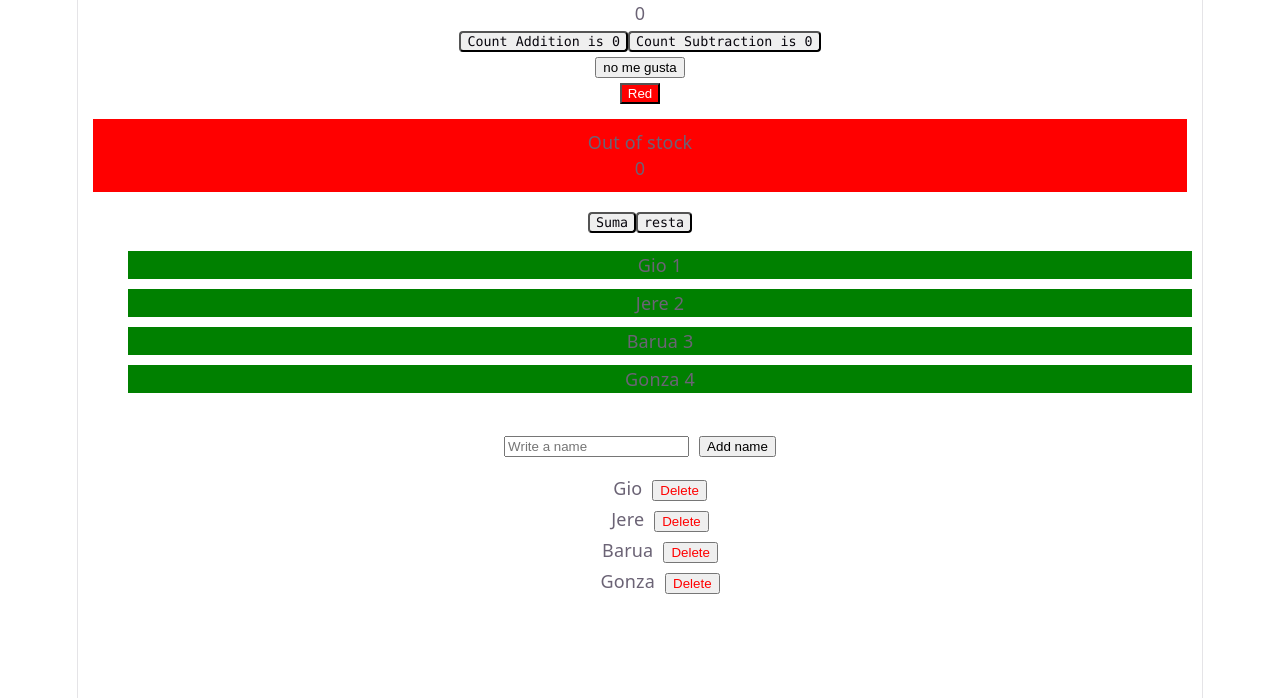
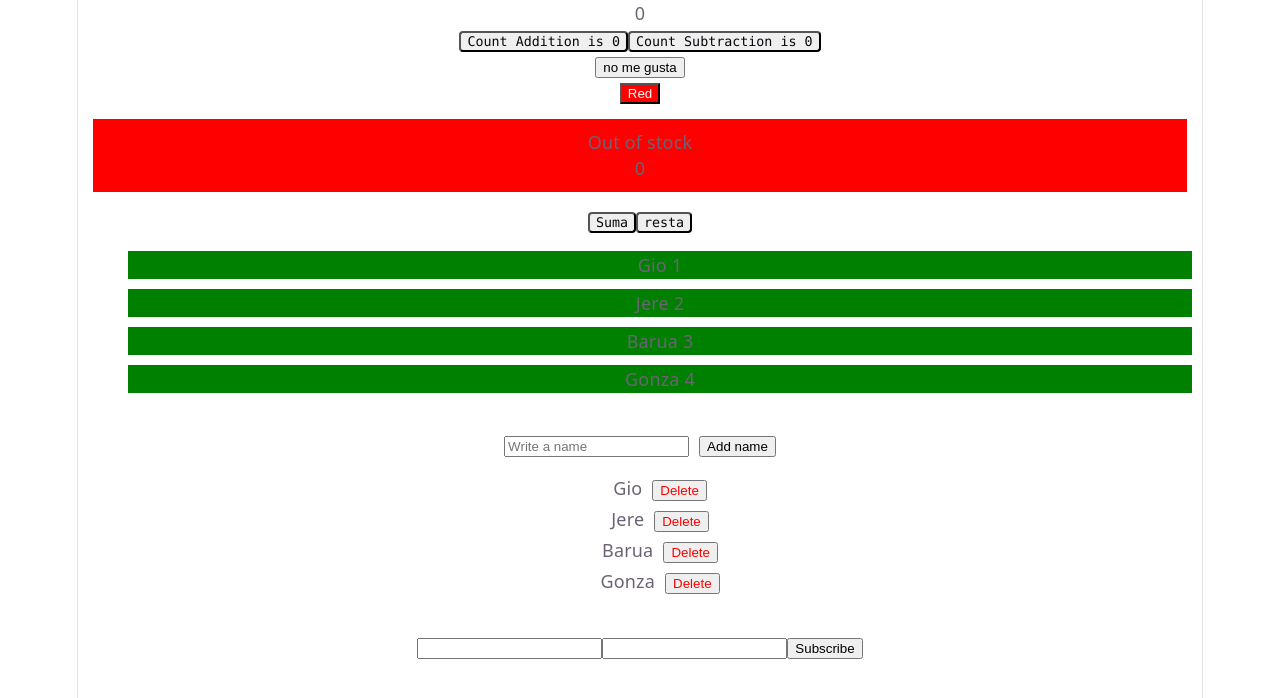
Before and after one commit to tobiasmanquez/react-bootcampt-tobias-manquez, a React (Vite) app: page / in a window 1280 px wide. Shown: the top 698 px of the page. Built offline with nearby package versions, Linux system fonts and the light colour scheme.

Commit message:
feat(exercise1-subscription-form): add SubscriptionForm component for user registration

```diff
--- a/src/App.tsx
+++ b/src/App.tsx
@@ -4,6 +4,7 @@ import TrafficLight from "./Class4/TrafficLight"
 import StockAlert from "./Class4/StockAlert";
 import ListOfNames from "./Class5/ListOfNames";
 import RemoveNames from "./Class5/RemoveNames"
+import SubscriptionForm  from "./Class6/SubscriptionForm"
 
 function App() {
 
@@ -15,6 +16,7 @@ function App() {
       <StockAlert/>
       <ListOfNames/>
       <RemoveNames/>
+      <SubscriptionForm/>
 
     </div>
 
--- /dev/null
+++ b/src/Class6/SubscriptionForm.tsx
@@ -0,0 +1,48 @@
+import { useState, type FormEvent } from 'react';
+
+type UserData = {
+    id: number;
+    name: string;
+    lastname: string;
+};
+
+function SubscriptionForm() {
+
+    const [users, setUsers] = useState<UserData[]>([]);
+    const [nameInput, setNameInput] = useState("");
+    const [lastNameInput, setLastNameInput] = useState("");
+
+    const addNewUser = (e: FormEvent) => {
+        e.preventDefault();
+
+        if (nameInput.trim() === "") {
+            return;
+        }
+
+        const newId = users.length === 0 ? 0 : Math.max(...users.map((item) => item.id)) + 1;
+        const newUser = { id: newId, name: nameInput, lastname: lastNameInput };
+
+        console.log("New user added:", newUser);
+        setUsers([...users, newUser]);
+        setNameInput("");
+        setLastNameInput("");
+    };
+
+    return (
+        <form onSubmit={addNewUser}>
+            <input
+                type="text"
+                value={nameInput}
+                onChange={(e) => setNameInput(e.target.value)}
+            />
+            <input
+                type="text"
+                value={lastNameInput}
+                onChange={(e) => setLastNameInput(e.target.value)}
+            />
+            <button type="submit">Subscribe</button>
+        </form>
+    );
+}
+
+export default SubscriptionForm;
```
